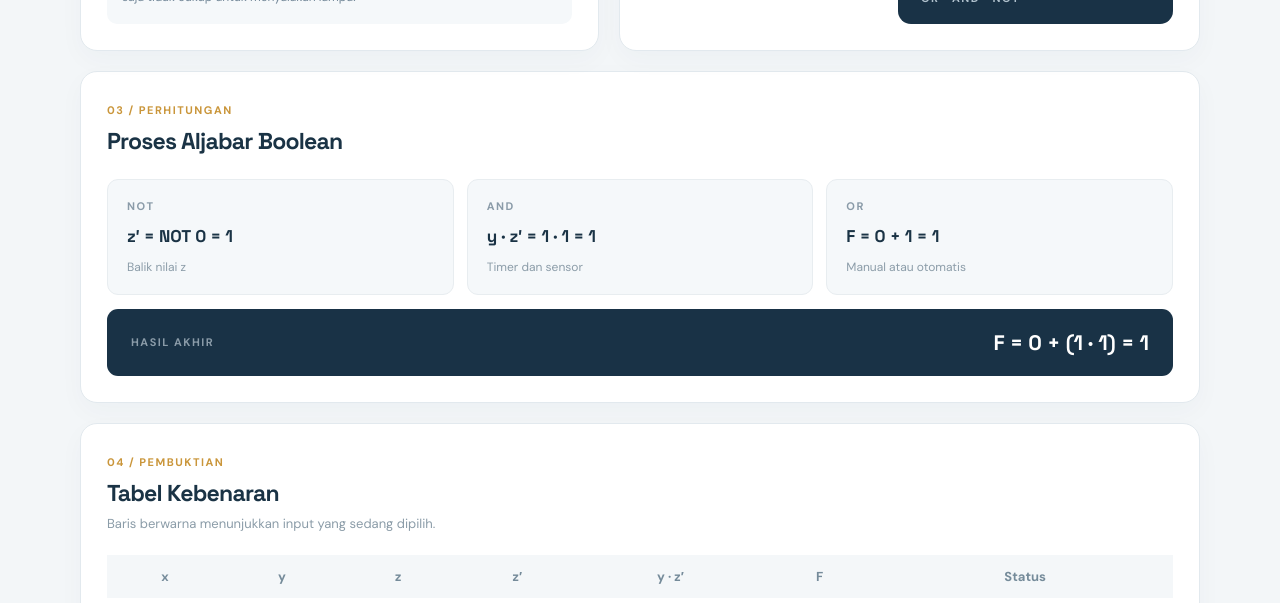
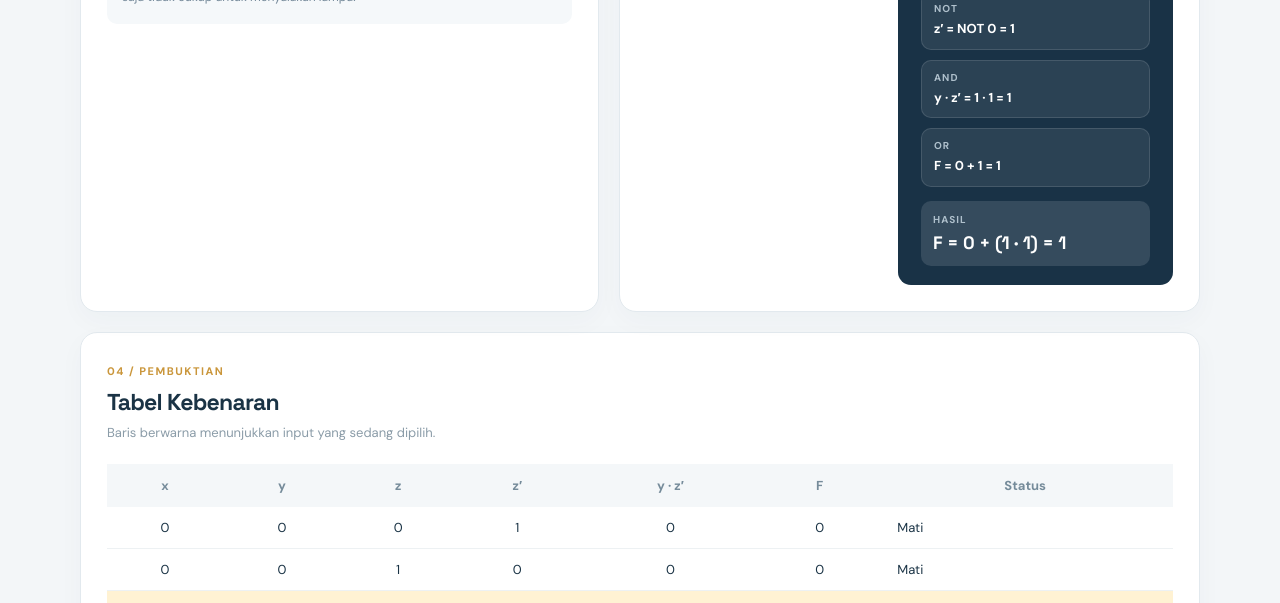
Before and after one commit to RadityaIhsan-cmyk/AljabarBoolean_LampuJalan, a plain HTML site: page DISKRIT 2/LUMEN-Layout-Revisi/index.html in a window 1280 px wide. Shown: the part 674-1277 px from the top of the page. Drawn offline with Linux system fonts and the light colour scheme.

Commit message:
ubah desain simulasi dan menambahkan fitur baru pada halaman index.html dan style.css

```diff
--- a/DISKRIT 2/LUMEN-Layout-Revisi/index.html
+++ b/DISKRIT 2/LUMEN-Layout-Revisi/index.html
@@ -99,47 +99,33 @@
         </div>
 
         <aside class="formula-card">
-          <small>FUNGSI BOOLEAN</small>
-          <strong>F = x + yz′</strong>
-          <small>OR · AND · NOT</small>
-        </aside>
+  <small>FUNGSI BOOLEAN</small>
+  <strong>F = x + yz′</strong>
+  <small>OR · AND · NOT</small>
+
+  <div class="ringkas-hitung">
+    <div class="item-hitung">
+      <span>NOT</span>
+      <b id="not"></b>
+    </div>
+    <div class="item-hitung">
+      <span>AND</span>
+      <b id="and"></b>
+    </div>
+    <div class="item-hitung">
+      <span>OR</span>
+      <b id="or"></b>
+    </div>
+    <div class="hasil-hitung">
+      <span>HASIL</span>
+      <strong id="formula"></strong>
+    </div>
+  </div>
+</aside>
       </section>
     </div>
 
-    <!-- SECTION PERHITUNGAN BOOLEAN -->
-    <section class="panel below">
-      <div class="judul">
-        <small>03 / PERHITUNGAN</small>
-        <h2>Proses Aljabar Boolean</h2>
-      </div>
-
-      <div class="steps">
-        <div>
-          <small>NOT</small>
-          <strong id="not"></strong>
-          <p>Balik nilai z</p>
-        </div>
-
-        <div>
-          <small>AND</small>
-          <strong id="and"></strong>
-          <p>Timer dan sensor</p>
-        </div>
-
-        <div>
-          <small>OR</small>
-          <strong id="or"></strong>
-          <p>Manual atau otomatis</p>
-        </div>
-      </div>
-
-      <div class="result">
-        <span>HASIL AKHIR</span>
-        <strong id="formula"></strong>
-      </div>
-    </section>
-
-    <!-- SECTION TABEL KEBENARAN -->
+       <!-- SECTION TABEL KEBENARAN -->
     <section class="panel below">
       <div class="judul">
         <small>04 / PEMBUKTIAN</small>
--- a/DISKRIT 2/LUMEN-Layout-Revisi/style.css
+++ b/DISKRIT 2/LUMEN-Layout-Revisi/style.css
@@ -35,3 +35,49 @@ main { max-width: 1160px; padding: 38px 20px 65px; }
   .grid { grid-template-columns: 1fr; }
   .formula-card { margin-top: 30px; }
 }
+
+.ringkas-hitung{
+  margin-top:14px;
+  display:flex;
+  flex-direction:column;
+  gap:10px;
+}
+
+.item-hitung{
+  background:rgba(255,255,255,0.08);
+  border:1px solid rgba(255,255,255,0.12);
+  border-radius:10px;
+  padding:10px 12px;
+  display:flex;
+  flex-direction:column;
+  gap:4px;
+}
+
+.item-hitung span,
+.hasil-hitung span{
+  font-size:10px;
+  letter-spacing:1px;
+  font-weight:700;
+  color:#afc0cc;
+}
+
+.item-hitung b{
+  font-size:13px;
+  line-height:1.5;
+  color:white;
+}
+
+.hasil-hitung{
+  margin-top:4px;
+  background:rgba(255,255,255,0.12);
+  border-radius:10px;
+  padding:12px;
+  display:flex;
+  flex-direction:column;
+  gap:5px;
+}
+
+.hasil-hitung strong{
+  font-size:18px;
+  color:white;
+}
```
